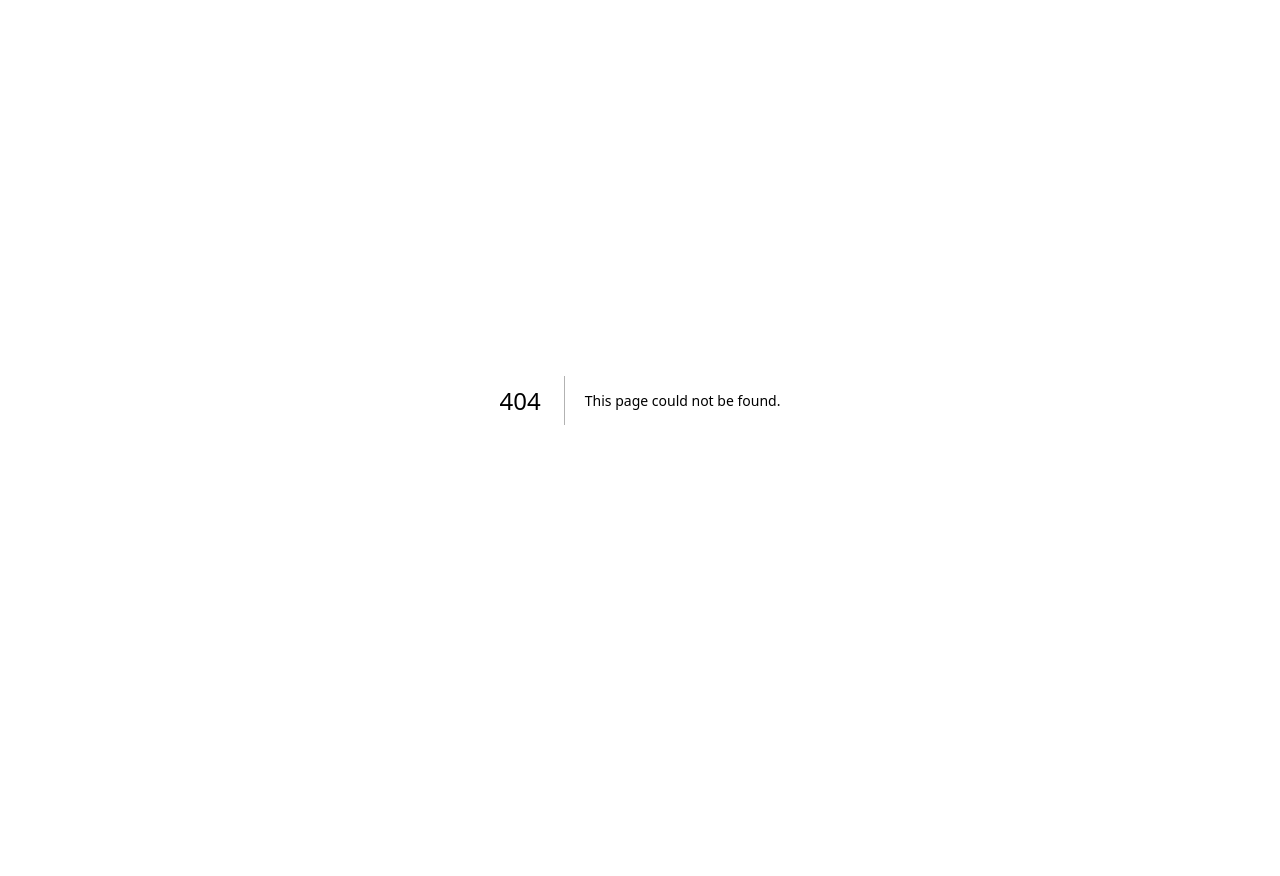
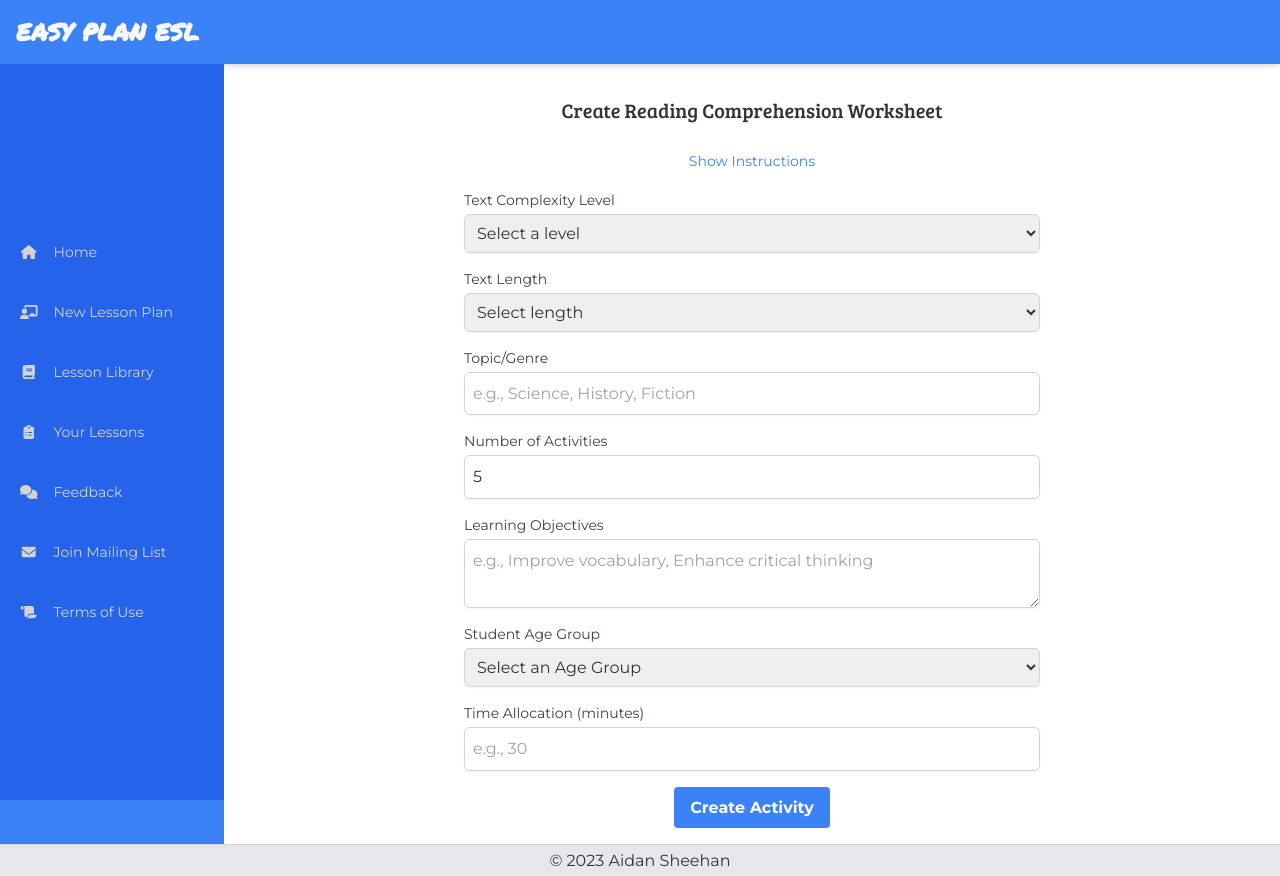
Before and after one commit to aidansheehan/unplan-app, a Next.js app: page /create-reading-task in a window 1280 px wide. Before the commit this address had no page. Before the commit the page ends 800 px from the top, so only its background shows below. Built offline with nearby package versions, Linux system fonts and the light colour scheme.

Commit message:
activity-generation new: cloud function and form for reading task

```diff
--- a/src/constants/activity-info.constant.js
+++ b/src/constants/activity-info.constant.js
@@ -20,7 +20,17 @@ const ACTIVITY_INFO = {
         from controlled practice, where students focus on accuracy, to free practice, where they
         can use the language more creatively. This worksheet is great for reinforcing new language
         points and ensuring students feel confident using them in different contexts.`
+    },
+    readingComprehension: {
+        title: 'Reading Comprehension Worksheet',
+        instructions: `The Reading Comprehension Worksheet is designed to enhance students' reading skills in a
+        structured and engaging way. This activity involves a reading passage followed by a series of
+        comprehension questions that range from simple recall to more complex analysis and critical
+        thinking. The worksheet will be tailored to the specified level, length, and objectives, ensuring
+        that it aligns with the students' learning needs. This is an excellent tool for improving reading
+        comprehension and encouraging thoughtful engagement with the text.`
     }
+
 }
 
 export default ACTIVITY_INFO
--- /dev/null
+++ b/src/pages/create-reading-task.js
@@ -0,0 +1,186 @@
+import { useState } from "react";
+import { useRouter } from "next/router";
+import Layout from "@/components/layout";
+import FullPageLoading from "@/components/full-page.loading.component";
+import ActivityInstructionsComponent from "@/components/activity-instructions.component";
+import ACTIVITY_INFO from "@/constants/activity-info.constant";
+import { useError } from "@/context/error.context";
+
+const ReadingComprehension = () => {
+    const [formData, setFormData] = useState({
+        textComplexityLevel: '',
+        textLength: '',
+        topicGenre: '',
+        numberOfActivities: 5,
+        learningObjectives: '',
+        ageGroup: '',
+        timeAllocation: ''
+    });
+    const [isLoading, setIsLoading] = useState(false);
+
+    const router = useRouter();
+    const { handleError } = useError();
+
+    const handleChange = (e) => {
+        const { name, value } = e.target;
+        setFormData({ ...formData, [name]: value });
+    };
+
+    const handleSubmit = async (e) => {
+        e.preventDefault();
+        setIsLoading(true);
+
+        try {
+            const response = await fetch(`${process.env.NEXT_PUBLIC_FIREBASE_URL}generateReadingComprehensionWorksheet`, {
+                method: 'POST',
+                headers: { 'Content-Type': 'application/json' },
+                body: JSON.stringify(formData)
+            });
+
+            if (!response.ok) throw new Error('Failed to generate activity');
+
+            const data = await response.json();
+            router.push(`/activity/${data.worksheetId}`);
+
+        } catch (error) {
+            console.error(error);
+            setIsLoading(false);
+            handleError(error);
+        }
+    };
+
+    return (
+        <Layout title={isLoading ? '' : "Create Reading Comprehension Worksheet"}>
+            {isLoading ? <FullPageLoading /> : (
+                <div className='w-full h-full p-4'>
+                    <ActivityInstructionsComponent instructionText={ACTIVITY_INFO.readingComprehension.instructions} />
+                    <form onSubmit={handleSubmit} className="max-w-xl mx-auto space-y-4">
+                        {/* Text Complexity Level */}
+                        <div>
+                            <label htmlFor="textComplexityLevel" className="block text-sm font-medium text-gray-700">Text Complexity Level</label>
+                            <select
+                                name="textComplexityLevel"
+                                id="textComplexityLevel"
+                                value={formData.textComplexityLevel}
+                                onChange={handleChange}
+                                className="mt-1 block w-full p-2 border border-gray-300 rounded-md shadow-sm"
+                                required
+                            >
+                                <option value="">Select a level</option>
+                                <option value="beginner">Beginner</option>
+                                <option value="intermediate">Intermediate</option>
+                                <option value="advanced">Advanced</option>
+                            </select>
+                        </div>
+
+                        {/* Text Length */}
+                        <div>
+                            <label htmlFor="textLength" className="block text-sm font-medium text-gray-700">Text Length</label>
+                            <select
+                                name="textLength"
+                                id="textLength"
+                                value={formData.textLength}
+                                onChange={handleChange}
+                                className="mt-1 block w-full p-2 border border-gray-300 rounded-md shadow-sm"
+                                required
+                            >
+                                <option value="">Select length</option>
+                                <option value="short">Short</option>
+                                <option value="medium">Medium</option>
+                                <option value="long">Long</option>
+                            </select>
+                        </div>
+
+                        {/* Topic/Genre */}
+                        <div>
+                            <label htmlFor="topicGenre" className="block text-sm font-medium text-gray-700">Topic/Genre</label>
+                            <input
+                                type="text"
+                                name="topicGenre"
+                                id="topicGenre"
+                                value={formData.topicGenre}
+                                onChange={handleChange}
+                                className="mt-1 block w-full p-2 border border-gray-300 rounded-md shadow-sm"
+                                placeholder="e.g., Science, History, Fiction"
+                                required
+                            />
+                        </div>
+
+                        {/* Number of Activities */}
+                        <div>
+                            <label htmlFor="numberOfActivities" className="block text-sm font-medium text-gray-700">Number of Activities</label>
+                            <input
+                                type="number"
+                                name="numberOfActivities"
+                                id="numberOfActivities"
+                                value={formData.numberOfActivities}
+                                onChange={handleChange}
+                                className="mt-1 block w-full p-2 border border-gray-300 rounded-md shadow-sm"
+                                min="1"
+                                max="20"
+                                required
+                            />
+                        </div>
+
+                        {/* Learning Objectives */}
+                        <div>
+                            <label htmlFor="learningObjectives" className="block text-sm font-medium text-gray-700">Learning Objectives</label>
+                            <textarea
+                                name="learningObjectives"
+                                id="learningObjectives"
+                                value={formData.learningObjectives}
+                                onChange={handleChange}
+                                className="mt-1 block w-full p-2 border border-gray-300 rounded-md shadow-sm"
+                                placeholder="e.g., Improve vocabulary, Enhance critical thinking"
+                                required
+                            />
+                        </div>
+
+                        {/* Age Group */}
+                        <div>
+                            <label htmlFor="ageGroup" className="block text-sm font-medium text-gray-700">Student Age Group</label>
+                            <select
+                                name="ageGroup"
+                                id="ageGroup"
+                                value={formData.ageGroup}
+                                onChange={handleChange}
+                                className="mt-1 block w-full p-2 border border-gray-300 rounded-md shadow-sm"
+                                required
+                            >
+                                <option value="">Select an Age Group</option>
+                                <option value="kids">Kids</option>
+                                <option value="teens">Teens</option>
+                                <option value="adults">Adults</option>
+                            </select>
+                        </div>
+
+                        {/* Time Allocation */}
+                        <div>
+                            <label htmlFor="timeAllocation" className="block text-sm font-medium text-gray-700">Time Allocation (minutes)</label>
+                            <input
+                                type="number"
+                                name="timeAllocation"
+                                id="timeAllocation"
+                                value={formData.timeAllocation}
+                                onChange={handleChange}
+                                className="mt-1 block w-full p-2 border border-gray-300 rounded-md shadow-sm"
+                                placeholder="e.g., 30"
+                                min="10"
+                                max="120"
+                            />
+                        </div>
+
+                        <div className="text-center">
+                            <button type="submit" className="bg-blue-500 hover:bg-blue-700 text-white font-bold py-2 px-4 rounded">
+                                Create Activity
+                            </button>
+                        </div>
+
+                    </form>
+                </div>
+            )}
+        </Layout>
+    );
+};
+
+export default ReadingComprehension;
```
Also changed, not shown: 2 other files (tests, documents, lock files or other folders).
